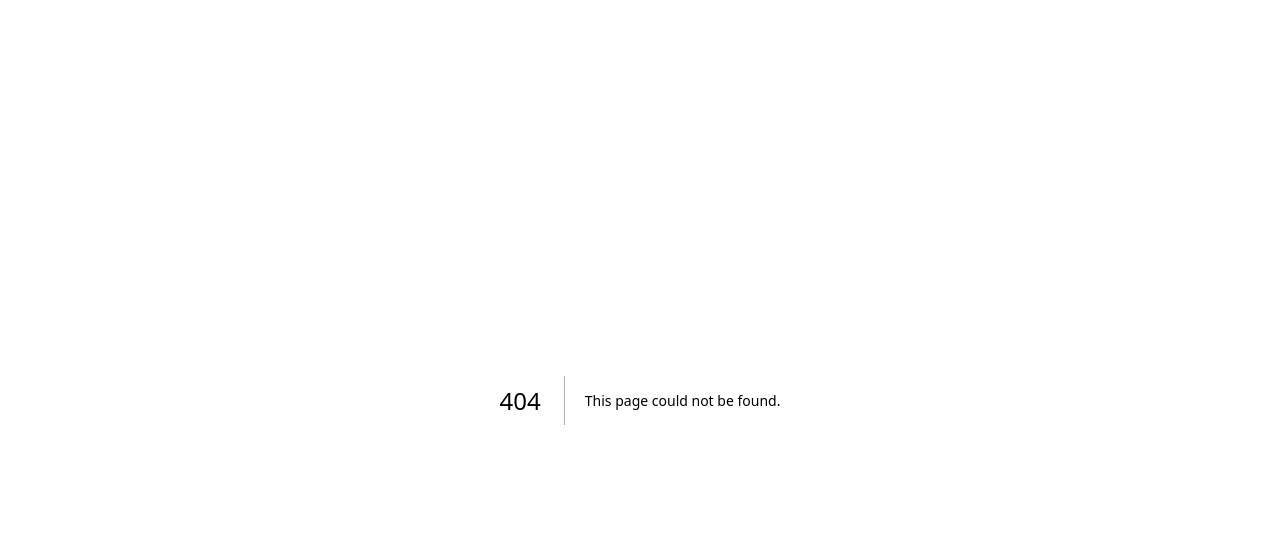
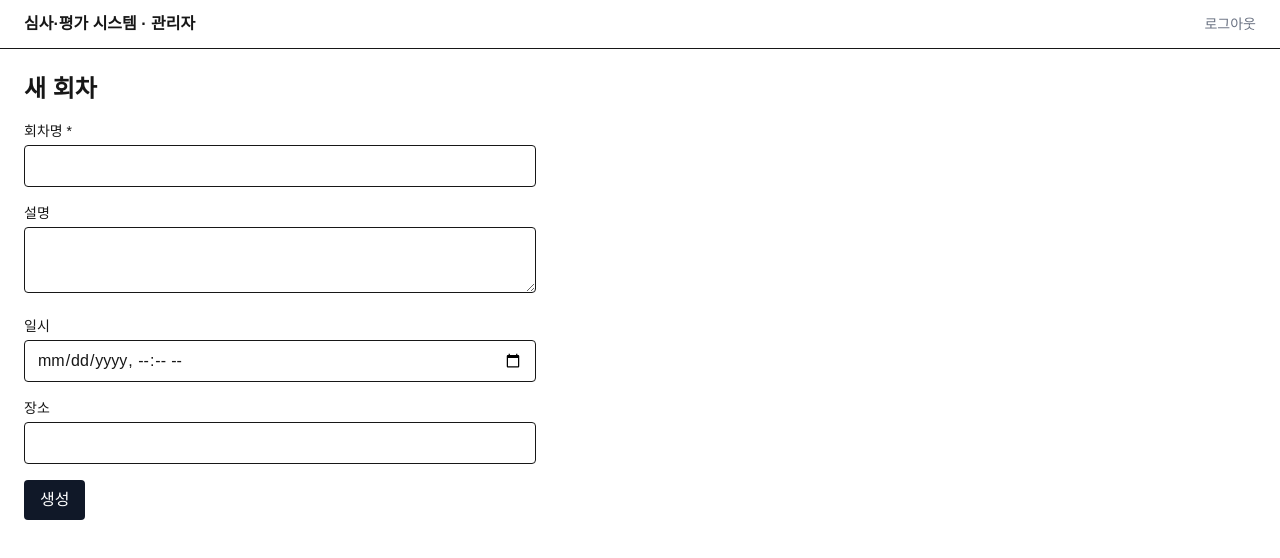
Before and after one commit to kimtaejin3/evaluation-management-system, a Next.js app: page /admin/sessions/new in a window 1280 px wide. Before the commit this address had no page. Shown: the top 558 px of the page. Built offline with nearby package versions, Linux system fonts and the light colour scheme; no server answers.

Commit message:
feat: add session creation form

```diff
--- /dev/null
+++ b/app/admin/sessions/new/page.tsx
@@ -0,0 +1,28 @@
+import { createSession } from '../actions'
+
+export default function NewSessionPage() {
+  return (
+    <div className="max-w-lg space-y-4">
+      <h1 className="text-2xl font-bold">새 회차</h1>
+      <form action={createSession} className="space-y-4">
+        <div>
+          <label className="block text-sm">회차명 *</label>
+          <input name="name" required className="mt-1 w-full rounded border px-3 py-2" />
+        </div>
+        <div>
+          <label className="block text-sm">설명</label>
+          <textarea name="description" className="mt-1 w-full rounded border px-3 py-2" />
+        </div>
+        <div>
+          <label className="block text-sm">일시</label>
+          <input name="eventDate" type="datetime-local" className="mt-1 w-full rounded border px-3 py-2" />
+        </div>
+        <div>
+          <label className="block text-sm">장소</label>
+          <input name="location" className="mt-1 w-full rounded border px-3 py-2" />
+        </div>
+        <button className="rounded bg-gray-900 px-4 py-2 text-white">생성</button>
+      </form>
+    </div>
+  )
+}
```
